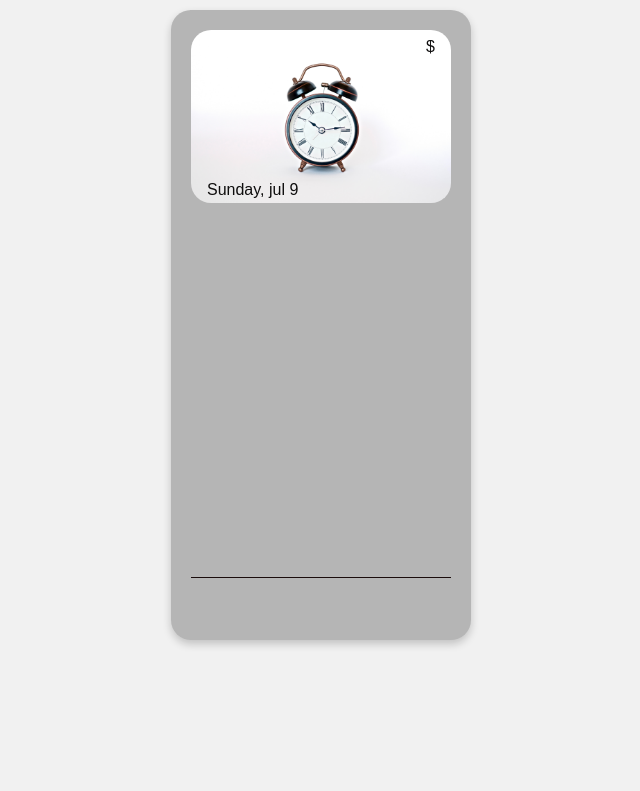
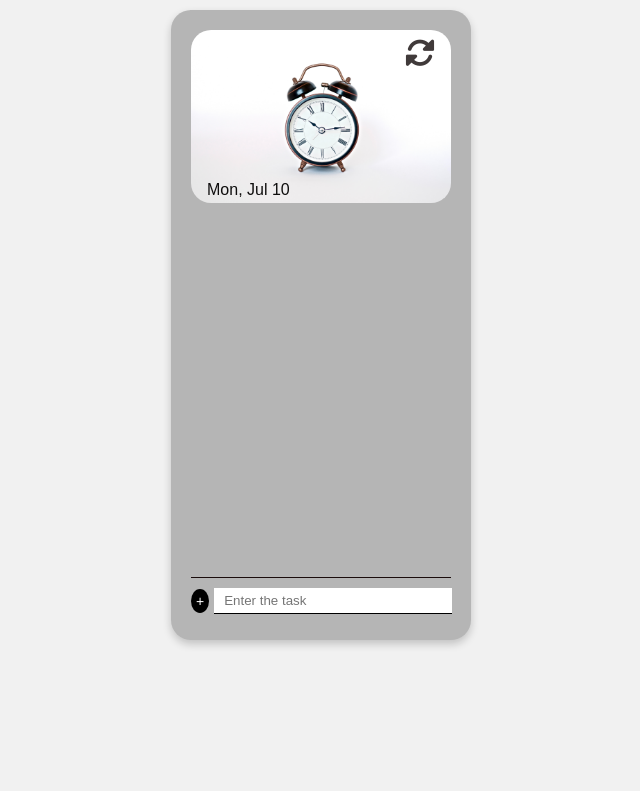
Before and after one commit to akki031197/TaskTrek, a plain HTML site: page index.html in a window 1280 px wide. Shown: the whole page, without its empty margins (319-959 px from the left). Drawn offline with Linux system fonts and the light colour scheme.

Commit message:
added functionality with user-input

```diff
--- a/css/style.css
+++ b/css/style.css
@@ -48,6 +48,15 @@ body {
   top: 8px;
   right: 16px;
 }
+.container .top-right i {
+  font-size: 30px;
+  color: #403a3a;
+}
+.container .top-right i:hover {
+  cursor: pointer;
+  text-shadow: 1px 3px 5px #000;
+  transform: rotate(45deg);
+}
 .footer {
   margin-top: 370px;
 }
@@ -56,15 +65,26 @@ body {
   border-top: 1px solid #1a0c0c;
   margin-bottom: 10px;
 }
+
 .circle {
-  width: 200px;
-  height: 200px;
+  display: inline-flex;
+  align-items: center;
+}
+
+.circle i.fa-duotone.fa-plus {
+  font-size: 14px;
+  padding: 5px;
   border-radius: 50%;
-  overflow: hidden;
+  background-color: #000;
+  color: #fff;
+  margin-right: 5px;
 }
-.circle img {
-  display: block;
-  width: 100%;
-  height: auto;
-  border-radius: 50%;
+
+.circle input[type="text"] {
+  width: 238px;
+  border: none;
+  border-bottom: 1px solid #000;
+  flex-grow: 1;
+  padding: 5px 10px;
+  outline: none;
 }
--- a/index.html
+++ b/index.html
@@ -5,25 +5,34 @@
     <meta name="viewport" content="width=device-width, initial-scale=1.0" />
     <link rel="stylesheet" href="./css/style.css" />
     <link
-      href="https://cdnjs.cloudflare.com/ajax/libs/font-awesome/5.15.3/css/all.min.css"
       rel="stylesheet"
+      href="https://cdnjs.cloudflare.com/ajax/libs/font-awesome/6.0.0-beta2/css/all.min.css"
     />
 
     <title>TaskTrek</title>
   </head>
-  <body>
+  <body onload="displayDate()">
     <div class="card">
       <div class="container">
         <img src="./img/todo.jpg" alt="clcok-image" />
-        <div class="top-right">$</div>
-        <div class="bottom-left">Sunday, jul 9</div>
+        <div class="top-right">
+          <i class="fa-solid fa-rotate" onclick="refreshPage()"></i>
+        </div>
+        <div class="bottom-left">
+          <span id="date"></span>
+        </div>
+      </div>
+      <div class="content">
+            <ul id="list"></ul>
       </div>
       <div class="footer">
         <hr class="footer-line" />
         <div class="circle">
-          <span> <i class="fa-duotone fa-plus"></i></span>
+          <i class="fa-duotone fa-plus"></i>
+          <input type="text" name="" id="" placeholder="Enter the task" />
         </div>
       </div>
     </div>
+    <script src="./js/index.js"></script>
   </body>
 </html>
--- /dev/null
+++ b/js/index.js
@@ -0,0 +1,19 @@
+function refreshPage() {
+  location.reload();
+}
+function displayDate() {
+  var today = new Date();
+  let date = today.toString().split(" ");
+  document.querySelector("#date").innerHTML =
+    date[0] + ", " + date[1] + " " + date[2];
+  console.log(date);
+}
+
+// function displayDate() {
+//   var today = new Date();
+
+//   var options = { weekday: "long", month: "short", day: "numeric" };
+//   var formattedDate = today.toLocaleDateString(undefined, options);
+
+//   document.getElementById("date").textContent = formattedDate;
+// }
```
